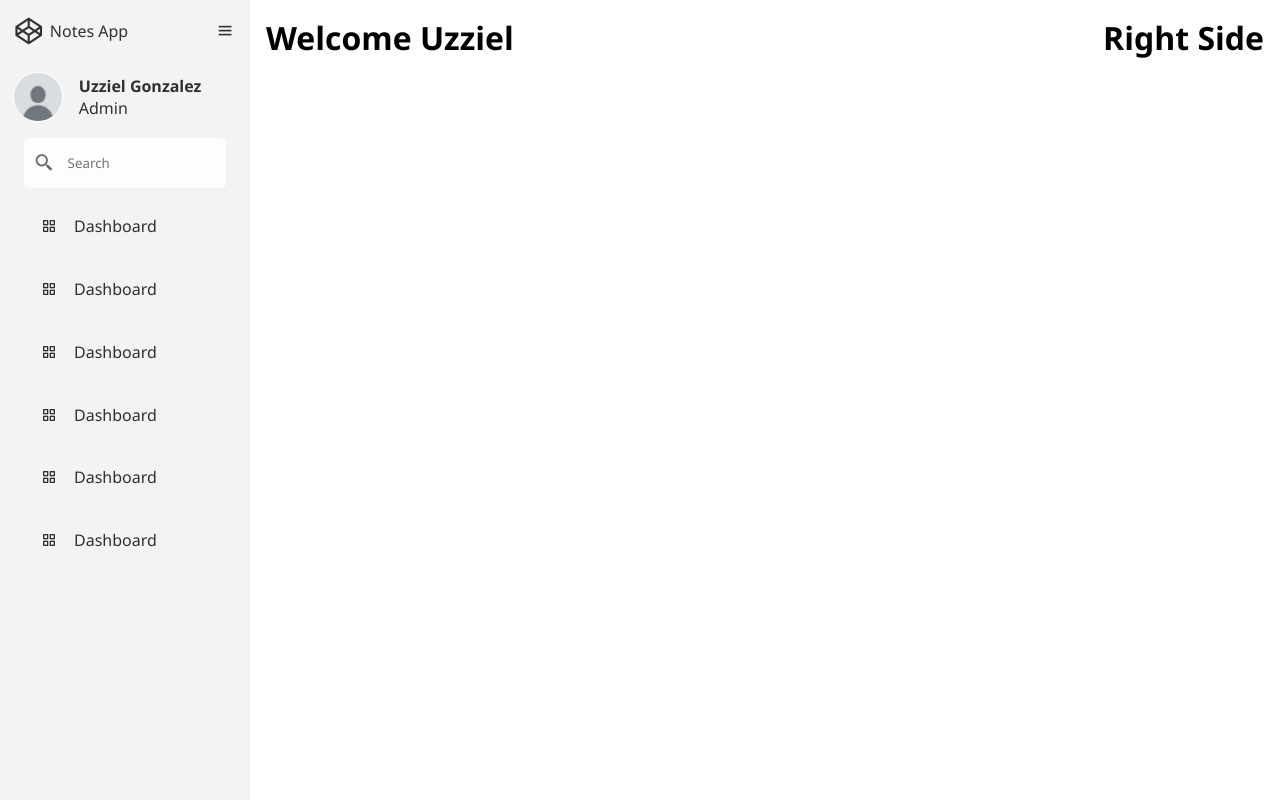
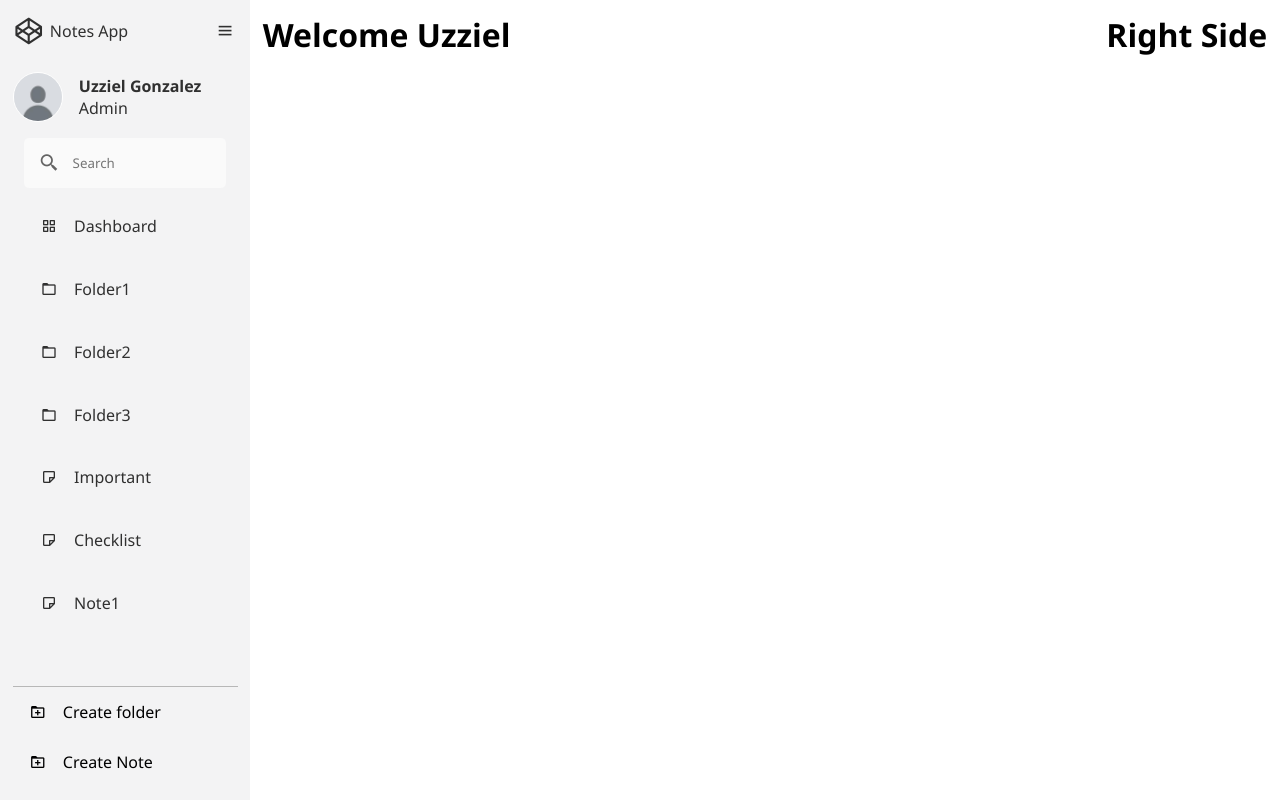
Before and after one commit to uzziel1/Notes-App-Project, a plain HTML site: page index.html in a window 1280 px wide. Both pictures are taken after a click on the icon 40 px from the left and 31 px from the top of the page. Drawn offline with nearby package versions, Linux system fonts and the light colour scheme.

Commit message:
Create Folder Create note added (Needing to fix border)

```diff
--- a/index.html
+++ b/index.html
@@ -40,40 +40,58 @@
         </li>
         <li>
           <a href="a">
-            <i class="bx bx-grid-alt"></i>
-            <span class="nav-item">Dashboard</span>
+            <i class="bx bx-folder"></i>
+            <span class="nav-item">Folder1</span>
           </a>
-          <span class="tooltip">Dashboard</span>
+          <span class="tooltip">Folder1</span>
         </li>
         <li>
           <a href="a">
-            <i class="bx bx-grid-alt"></i>
-            <span class="nav-item">Dashboard</span>
+            <i class="bx bx-folder"></i>
+            <span class="nav-item">Folder2</span>
           </a>
-          <span class="tooltip">Dashboard</span>
+          <span class="tooltip">Folder2</span>
         </li>
         <li>
           <a href="a">
-            <i class="bx bx-grid-alt"></i>
-            <span class="nav-item">Dashboard</span>
+            <i class="bx bx-folder"></i>
+            <span class="nav-item">Folder3</span>
           </a>
-          <span class="tooltip">Dashboard</span>
+          <span class="tooltip">Folder3</span>
         </li>
         <li>
           <a href="a">
-            <i class="bx bx-grid-alt"></i>
-            <span class="nav-item">Dashboard</span>
+            <i class="bx bx-note"></i>
+            <span class="nav-item">Important</span>
           </a>
-          <span class="tooltip">Dashboard</span>
+          <span class="tooltip">Important</span>
         </li>
         <li>
           <a href="a">
-            <i class="bx bx-grid-alt"></i>
-            <span class="nav-item">Dashboard</span>
+            <i class="bx bx-note"></i>
+            <span class="nav-item">Checklist</span>
           </a>
-          <span class="tooltip">Dashboard</span>
+          <span class="tooltip">Checklist</span>
+        </li>
+        <li>
+          <a href="a">
+            <i class="bx bx-note"></i>
+            <span class="nav-item">Note1</span>
+          </a>
+          <span class="tooltip">Note1</span>
         </li>
       </ul>
+
+      <div class="create-new">
+        <div class="create-folder">
+          <i class="bx bx-folder-plus"></i>
+          <p>Create folder</p>
+        </div>
+        <div class="create-note">
+          <i class="bx bx-folder-plus"></i>
+          <p>Create Note</p>
+        </div>
+      </div>
     </div>
 
     <div class="main-content">
--- a/style.css
+++ b/style.css
@@ -89,7 +89,7 @@
 }
 
 .searchbar-container {
-  background-color: rgb(253, 253, 253);
+  background-color: transparent;
   position: relative;
   height: 50px;
   margin: 0.8rem auto;
@@ -103,6 +103,7 @@
 }
 
 .searchbar-container i {
+  margin-left: 5px;
   font-size: 1.3rem;
   color: rgb(100, 100, 100);
 }
@@ -112,6 +113,14 @@
   padding: 0.8rem;
   border: none;
   outline: none;
+  opacity: 0;
+}
+.sidebar.active .searchbar-container {
+  background-color: rgba(253, 253, 253, 0.733);
+}
+
+.sidebar.active .searchbar {
+  opacity: 1;
 }
 .sidebar ul li {
   position: relative;
@@ -171,6 +180,29 @@
   display: none;
 }
 
+.create-new {
+  position: absolute;
+  bottom: 0;
+  list-style-type: none;
+  margin: 0.8rem auto;
+  width: 90%;
+  border-top: 1px solid rgb(183, 183, 183);
+}
+
+.create-folder,
+.create-note {
+  display: flex;
+  align-items: center;
+}
+
+.create-folder i,
+.create-note i {
+  min-width: 50px;
+  text-align: center;
+  height: 50px;
+  border-radius: 12px;
+  line-height: 50px;
+}
 .main-content {
   position: relative;
   min-height: 100vh;
@@ -178,7 +210,7 @@
   left: 80px;
   transition: all 0.5s ease;
   width: calc(100% - 80px);
-  padding: 1rem;
+  padding: 0.8rem;
 }
 
 .container {
```
